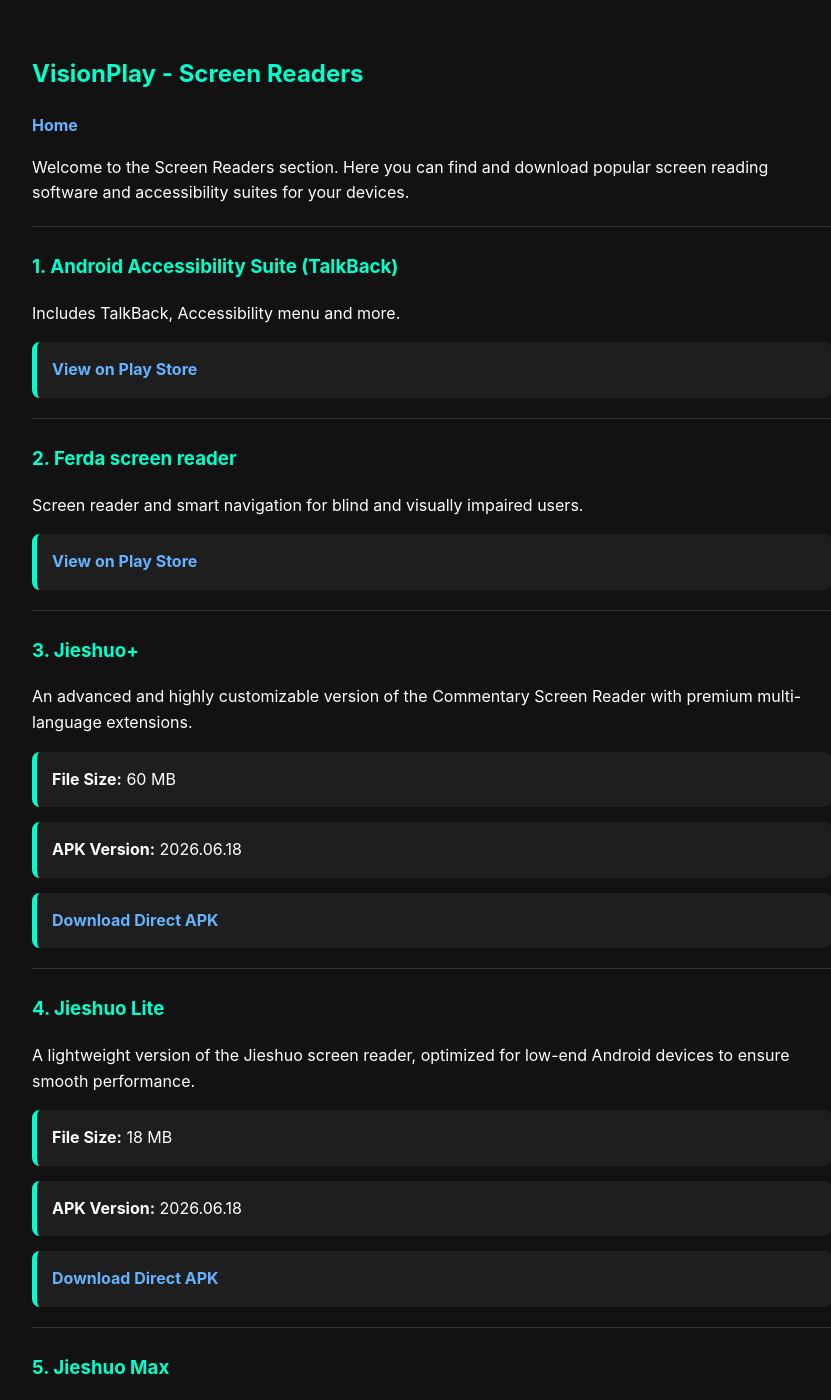
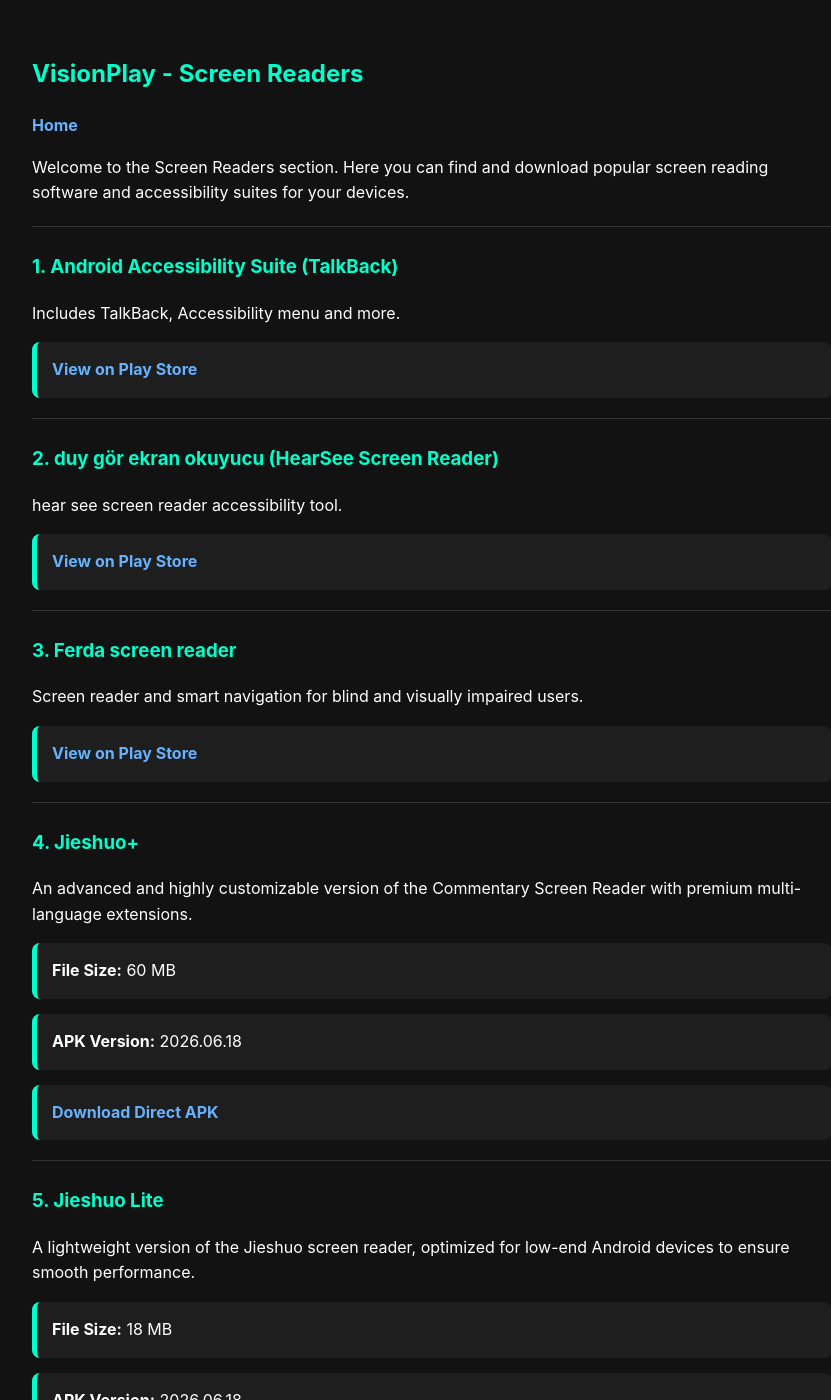
Before and after one commit to abhishekdey-hub/VisionPlay, a Jekyll site: the page built from screen-readers/index.md, in a window 1280 px wide and 1400 px high. Shown: the whole window, without its empty margins (208-1039 px from the left). Built offline with Jekyll 4.4.1, drawn with Linux system fonts in a browser that asks for light colours; some of the changed text lies outside the part shown.

Commit message:
Update index.md

```diff
--- a/screen-readers/index.md
+++ b/screen-readers/index.md
@@ -20,14 +20,21 @@
 
 ---
 
-### 2. Ferda screen reader
+### 2. duy gör ekran okuyucu (HearSee Screen Reader)
+hear see screen reader accessibility tool.
+
+* [View on Play Store](https://play.google.com/store/apps/details?id=com.eray_bolat.hs_screen_reader)
+
+---
+
+### 3. Ferda screen reader
 Screen reader and smart navigation for blind and visually impaired users.
 
 * [View on Play Store](https://play.google.com/store/apps/details?id=com.ferda.md)
 
 ---
 
-### 3. Jieshuo+
+### 4. Jieshuo+
 An advanced and highly customizable version of the Commentary Screen Reader with premium multi-language extensions.
 
 * **File Size:** 60 MB
```
Also changed, not shown: other parts of screen-readers/index.md (+4 -4 lines).
